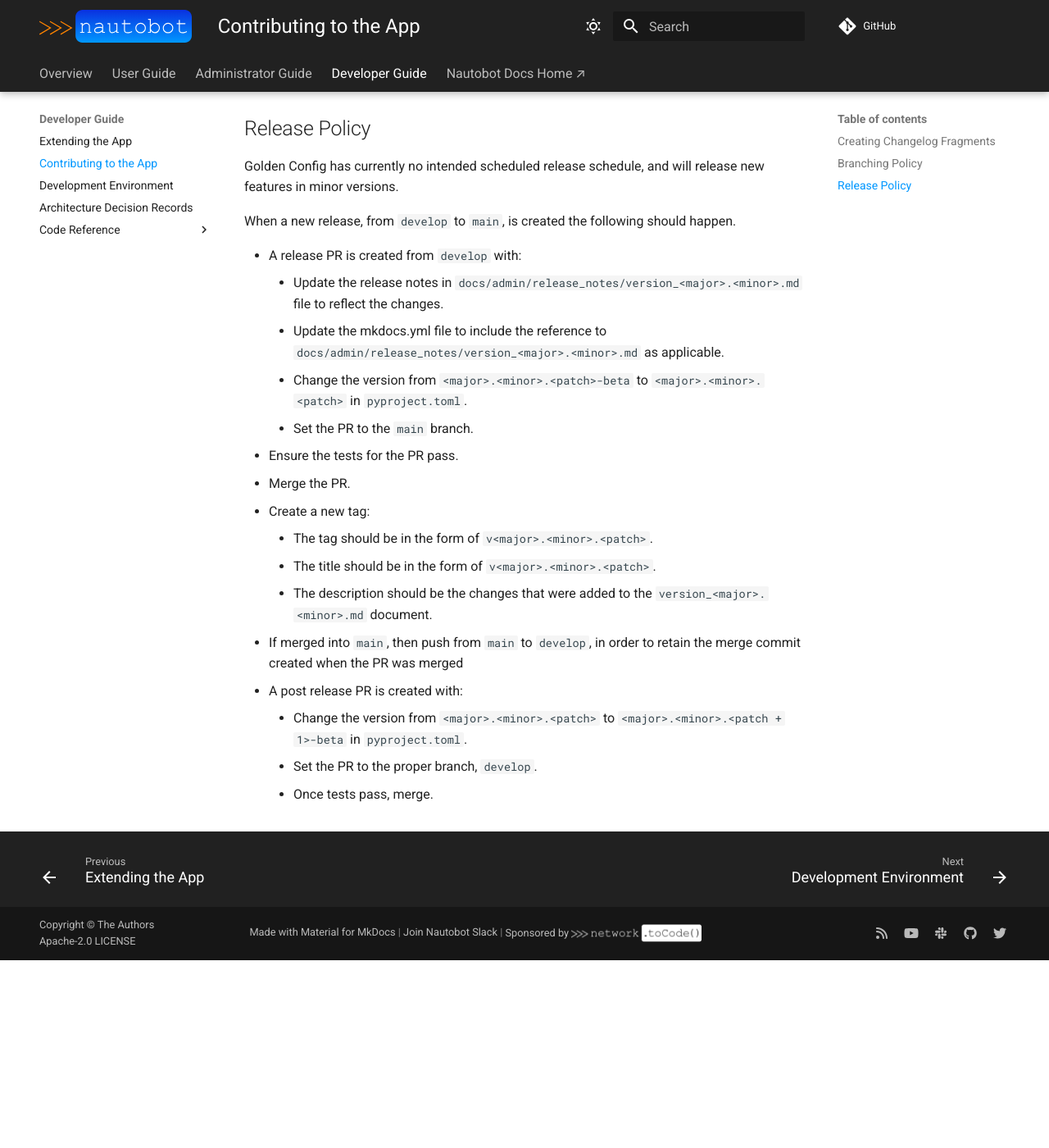
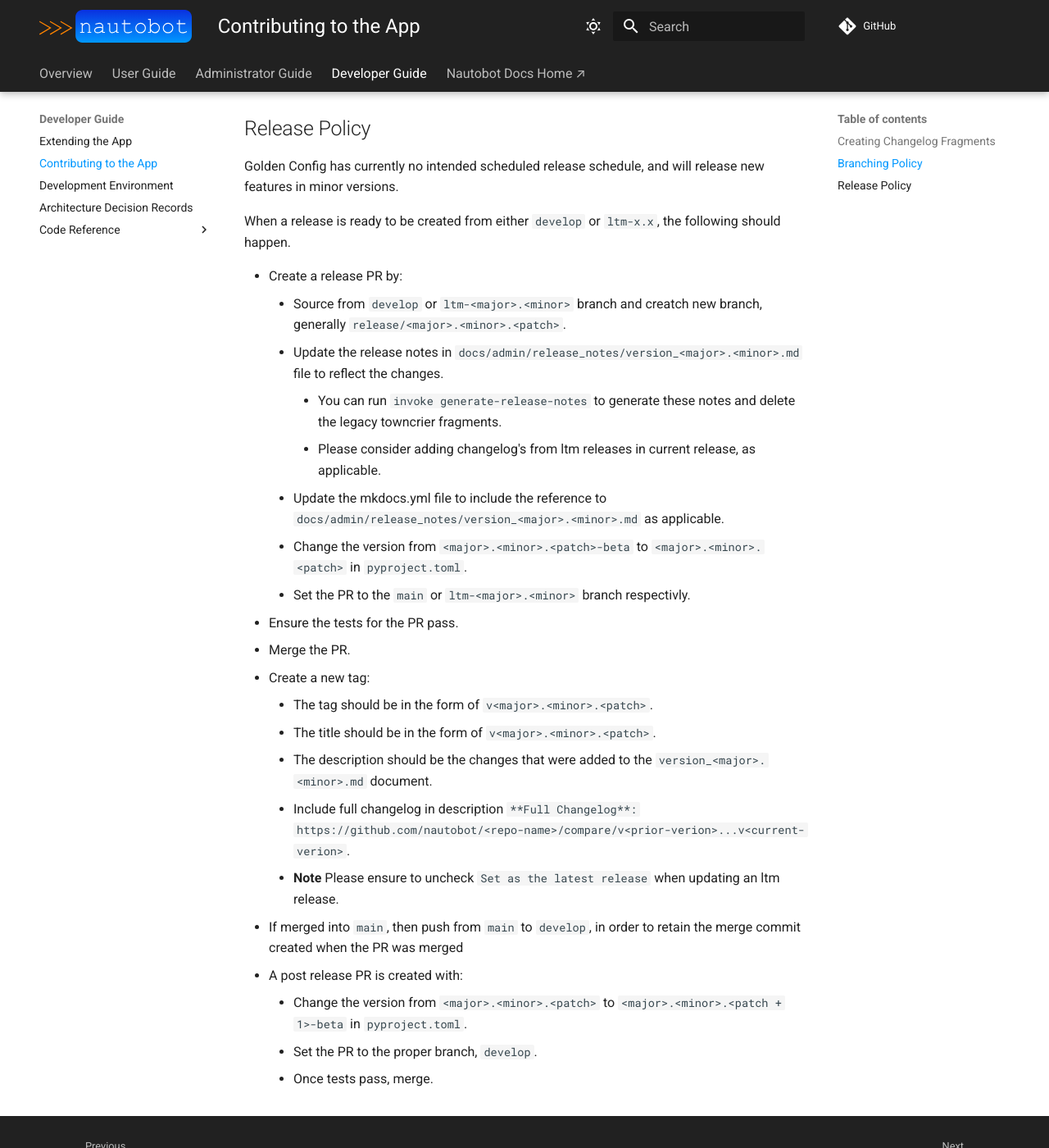
Before and after one commit to nautobot/nautobot-app-golden-config, an MkDocs documentation site: the page built from docs/dev/contributing.md, in a window 1280 px wide and 1400 px high, scrolled down 1672 px. Shown: the whole window at 82% size. Built offline with MkDocs 1.6.1 and Material for MkDocs 9.7.7, drawn with Linux system fonts in a browser that asks for light colours; comment, search, counter and statistics services are not loaded; before the commit the page ends 2843 px from its top, so only the background shows below that.

Commit message:
Update release docs

```diff
--- a/docs/dev/contributing.md
+++ b/docs/dev/contributing.md
@@ -53,19 +53,24 @@
 
 Golden Config has currently no intended scheduled release schedule, and will release new features in minor versions.
 
-When a new release, from `develop` to `main`, is created the following should happen.
+When a release is ready to be created from either `develop` or `ltm-x.x`, the following should happen.
 
-- A release PR is created from `develop` with:
+- Create a release PR by:
+    - Source from `develop` or `ltm-<major>.<minor>` branch and creatch new branch, generally `release/<major>.<minor>.<patch>`.
     - Update the release notes in `docs/admin/release_notes/version_<major>.<minor>.md` file to reflect the changes.
+        - You can run `invoke generate-release-notes` to generate these notes and delete the legacy towncrier fragments.
+        - Please consider adding changelog's from ltm releases in current release, as applicable.
     - Update the mkdocs.yml file to include the reference to `docs/admin/release_notes/version_<major>.<minor>.md` as applicable.
     - Change the version from `<major>.<minor>.<patch>-beta` to `<major>.<minor>.<patch>` in `pyproject.toml`.
-    - Set the PR to the `main` branch.
+    - Set the PR to the `main` or `ltm-<major>.<minor>` branch respectivly.
 - Ensure the tests for the PR pass.
 - Merge the PR.
 - Create a new tag:
     - The tag should be in the form of `v<major>.<minor>.<patch>`.
     - The title should be in the form of `v<major>.<minor>.<patch>`.
     - The description should be the changes that were added to the `version_<major>.<minor>.md` document.
+    - Include full changelog in description `**Full Changelog**: https://github.com/nautobot/<repo-name>/compare/v<prior-verion>...v<current-verion>`.
+    - **Note** Please ensure to uncheck `Set as the latest release` when updating an ltm release.
 - If merged into `main`, then push from `main` to `develop`, in order to retain the merge commit created when the PR was merged
 - A post release PR is created with:
     - Change the version from `<major>.<minor>.<patch>` to `<major>.<minor>.<patch + 1>-beta` in `pyproject.toml`.
```
